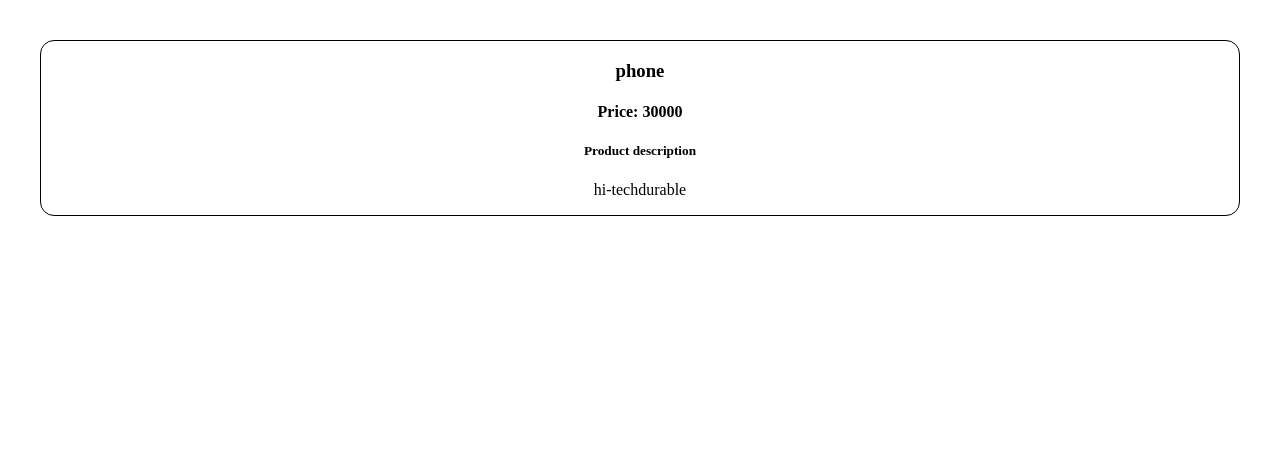
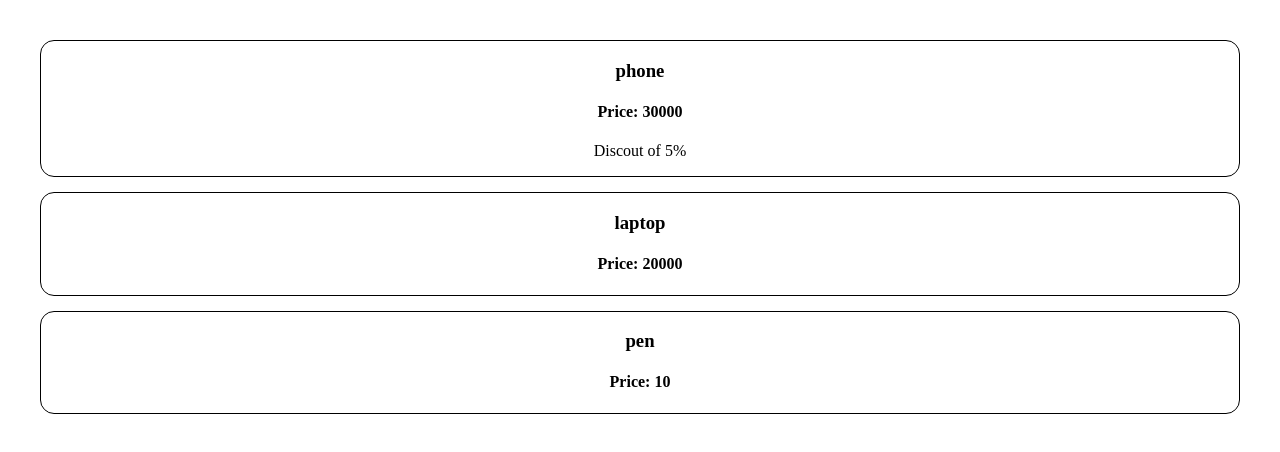
Before and after one commit to imyogeshgaikwad/React-App-Demo, a React (Vite) app: page / in a window 1280 px wide. Shown: the top 452 px of the page. Built offline with nearby package versions, Linux system fonts and the light colour scheme.

Commit message:
Some practice

```diff
--- a/src/Product.jsx
+++ b/src/Product.jsx
@@ -1,12 +1,10 @@
 import"./Product.css"
-function Product({title,price, features, features2}){
+function Product({title,price, features}){
     return(
         <div className="Product">
             <h3>{title}</h3>
             <h4> Price: {price}</h4>
-            <h5>Product description</h5>
-            <p>{features}</p>
-            <p>{features2}</p>
+            {price > 20000 && <p>Discout of 5%</p>}
         </div>
     )
 }
--- a/src/ProductTab.jsx
+++ b/src/ProductTab.jsx
@@ -2,12 +2,11 @@ import Product from"./Product.jsx"
 
 function ProductTab(){
     let options=["hi-tech","durable","fast"];
-    // let options2={a:"hi-tech", b:"durable", c:"fast"}
     return (
   <div>
-    <Product title="phone" price={30000} features={["hi-tech","durable"]}/>
-    {/* <Product title="laptop" price={20000} />
-    <Product title="pen" price={10} /> */}
+    <Product title="phone" price={30000}/>
+    <Product title="laptop" price={20000} />
+    <Product title="pen" price={10} />
   </div>
 );
 
```
